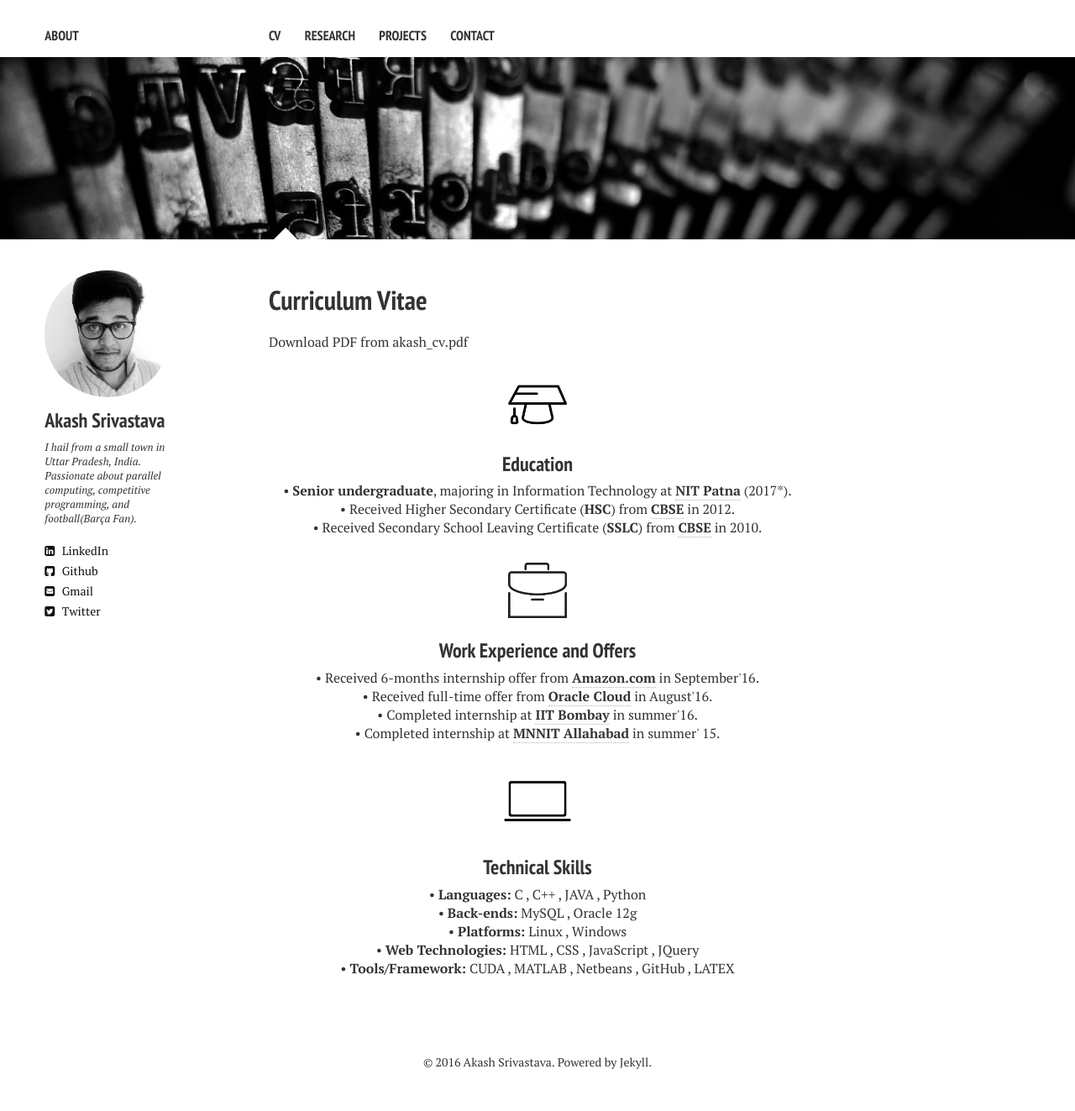
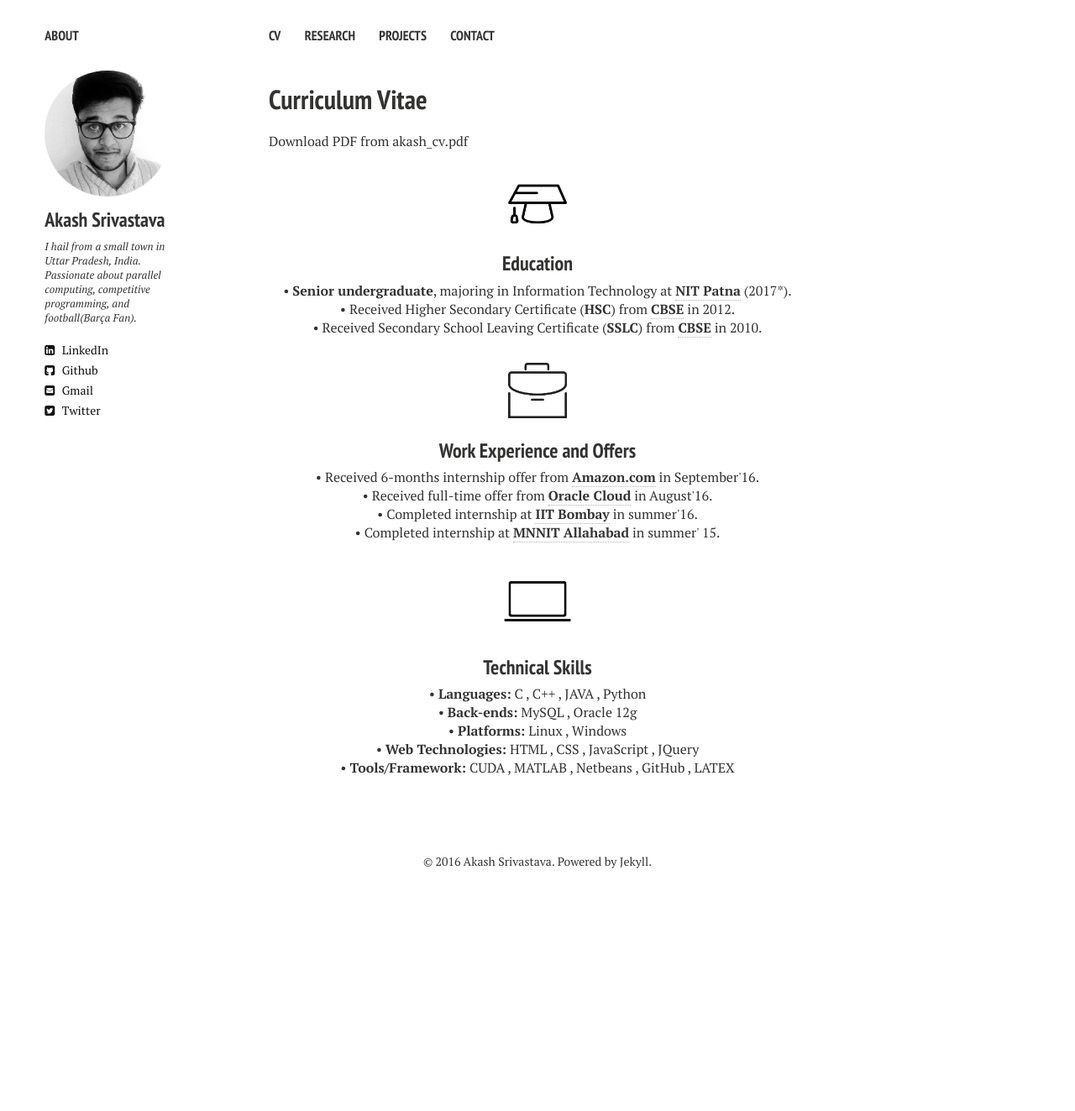
Before and after one commit to Akash1684/akash1684.github.io, a Jekyll site: the page built from cv.md, in a window 1280 px wide. Shown: the whole page at 84% size. Built offline with Jekyll 4.4.1, drawn with Linux system fonts in a browser that asks for light colours; nearby versions of some CDN libraries; after the commit the page ends 1084 px from its top, so only the background shows below that.

Commit message:
Update cv.md

```diff
--- a/cv.md
+++ b/cv.md
@@ -3,8 +3,6 @@ layout: cv
 permalink: /cv/
 title: Curriculum Vitae
 tags: [software,coder,developer,job]
-image:
-  feature: resume_back.jpg
 modified: 16-11-16
 comments: false
 ---
```
